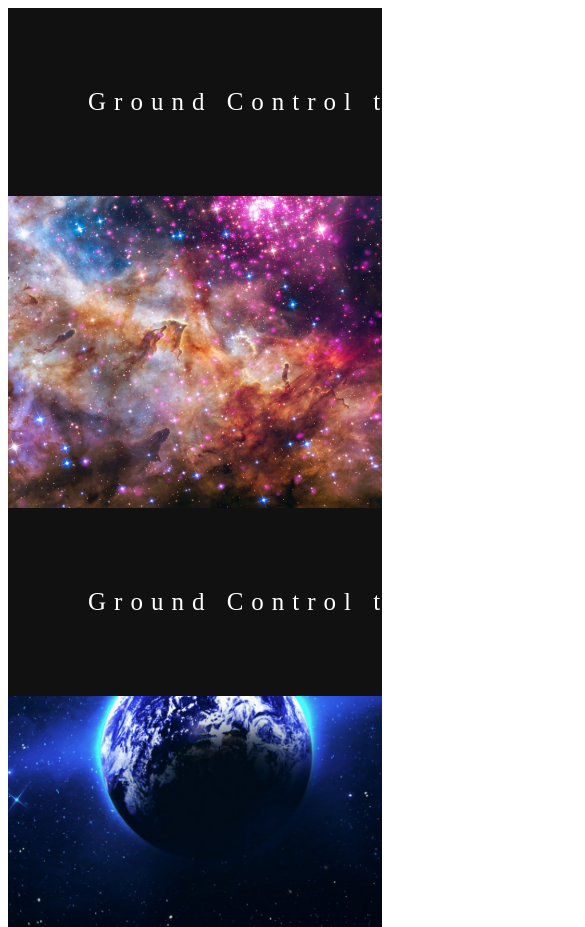
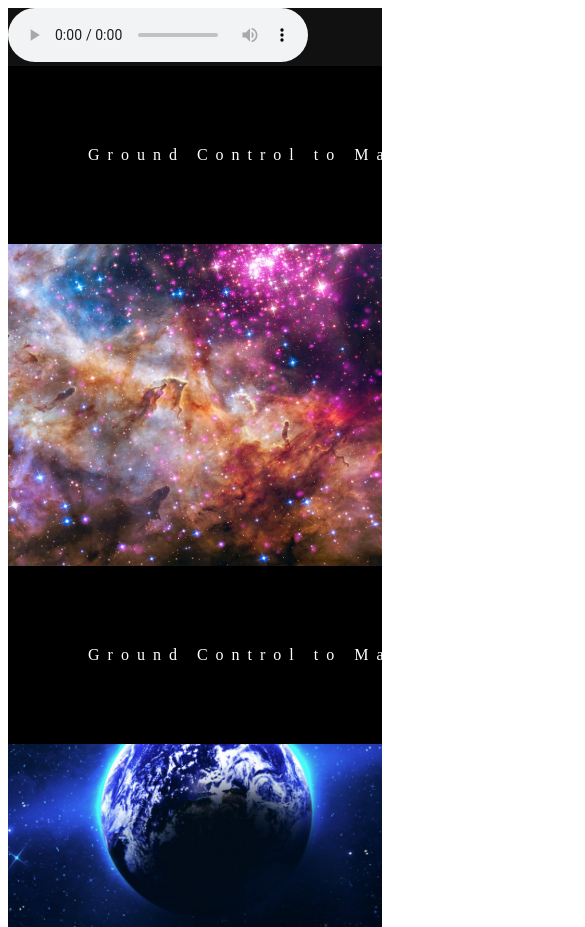
Before and after one commit to JaneHazen/SpaceOddity, a plain HTML site: page index.html in a window 390 px wide. Shown: the top 927 px of the page, 585 px wide, since content can reach past the window. Drawn offline with Linux system fonts and the light colour scheme.

Commit message:
Add media query and song

```diff
--- a/index.html
+++ b/index.html
@@ -3,8 +3,15 @@
 <head>
   <title>Space Oddity</title>
   <link rel="stylesheet" type="text/css" href="stylesheet.css">
+  <meta name="viewport" content="width=device-width, initial-scale=1.0">
 </head>
 <body>
+  <div class="audiobar">
+      <audio controls>
+        <source src="spaceod.mp3" type="audio/mp3">
+        Listen Here!
+      </audio>
+  </div>
 
   <div class="pageone">
       <div class="text">Ground Control to Major Tom</div>
--- a/stylesheet.css
+++ b/stylesheet.css
@@ -1,12 +1,13 @@
-@media(max-width: 575px) {
-    .text{
-        color:black;
-    }
-}
 
 div {
   display: block;
 }
+
+.audiobar {
+    background-color: #111;
+    text-align:left;
+}
+
 
 
 .pageone {
@@ -291,3 +292,20 @@ figcaption {
     background-size: cover;
 
 }
+
+@media only screen and (min-width:0px) and (max-width:800px) {
+    .text {
+    background-color: black;
+    color: white;
+    padding: 80px;
+    text-align:justify;
+    font-size: 100%;
+    letter-spacing: 8px;
+     overflow: hidden;
+    white-space: nowrap;
+
+    }
+    img{
+        width:100%;
+    }
+}
```
Also changed, not shown: 1 other file.
